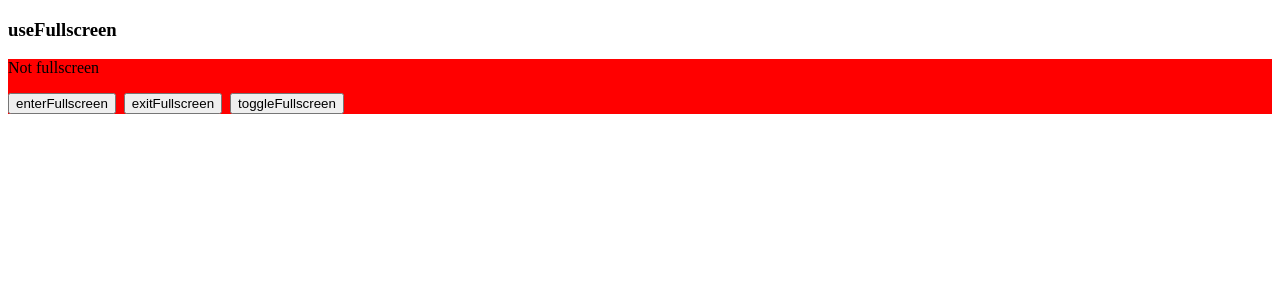
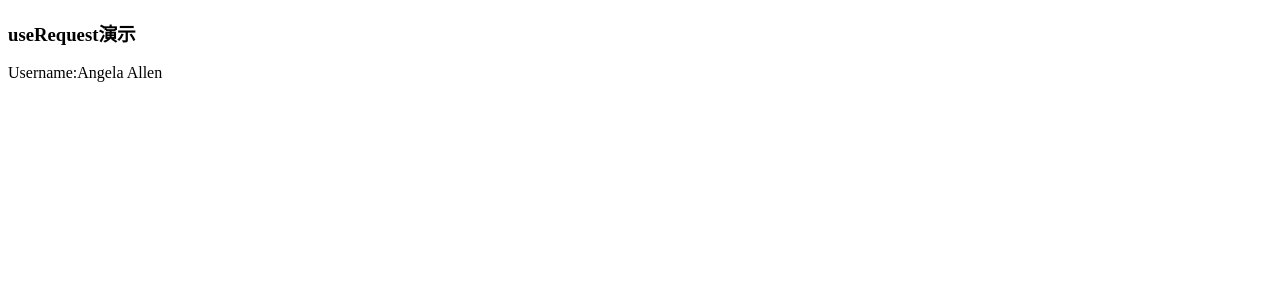
Before and after one commit to ww24kobe/react_example, a React (Create React App) app: page / in a window 1280 px wide. Shown: the top 300 px of the page. Built offline with nearby package versions, Linux system fonts and the light colour scheme.

Commit message:
feat: useRequest自动触发

```diff
--- a/src/App.js
+++ b/src/App.js
@@ -1,33 +1,23 @@
 import { useRef } from 'react'
-import { useFullscreen } from 'ahooks'
+import Mock from 'mockjs'
+import { useRequest } from 'ahooks'
+
+function getUsername() {
+  return new Promise((resolve) => {
+    setTimeout(() => {
+      resolve(Mock.mock('@name'))
+    }, 1000)
+  })
+}
 
 function App() {
-  const ref = useRef(null)
-  const [isFullscreen, { enterFullscreen, exitFullscreen, toggleFullscreen }] =
-    useFullscreen(ref)
+  const { data, error, loading } = useRequest(getUsername)
+
   return (
     <>
-      <h3>useFullscreen</h3>
-      <div ref={ref} style={{ background: 'red' }}>
-        <div style={{ marginBottom: 16 }}>
-          {isFullscreen ? 'Fullscreen' : 'Not fullscreen'}
-        </div>
-        <div>
-          <button type="button" onClick={enterFullscreen}>
-            enterFullscreen
-          </button>
-          <button
-            type="button"
-            onClick={exitFullscreen}
-            style={{ margin: '0 8px' }}
-          >
-            exitFullscreen
-          </button>
-          <button type="button" onClick={toggleFullscreen}>
-            toggleFullscreen
-          </button>
-        </div>
-      </div>
+      <h3>useRequest演示</h3>
+      {error && 'fail to load'}
+      {loading ? <div>loading...</div> : <div>Username:{data}</div>}
     </>
   )
 }
```
